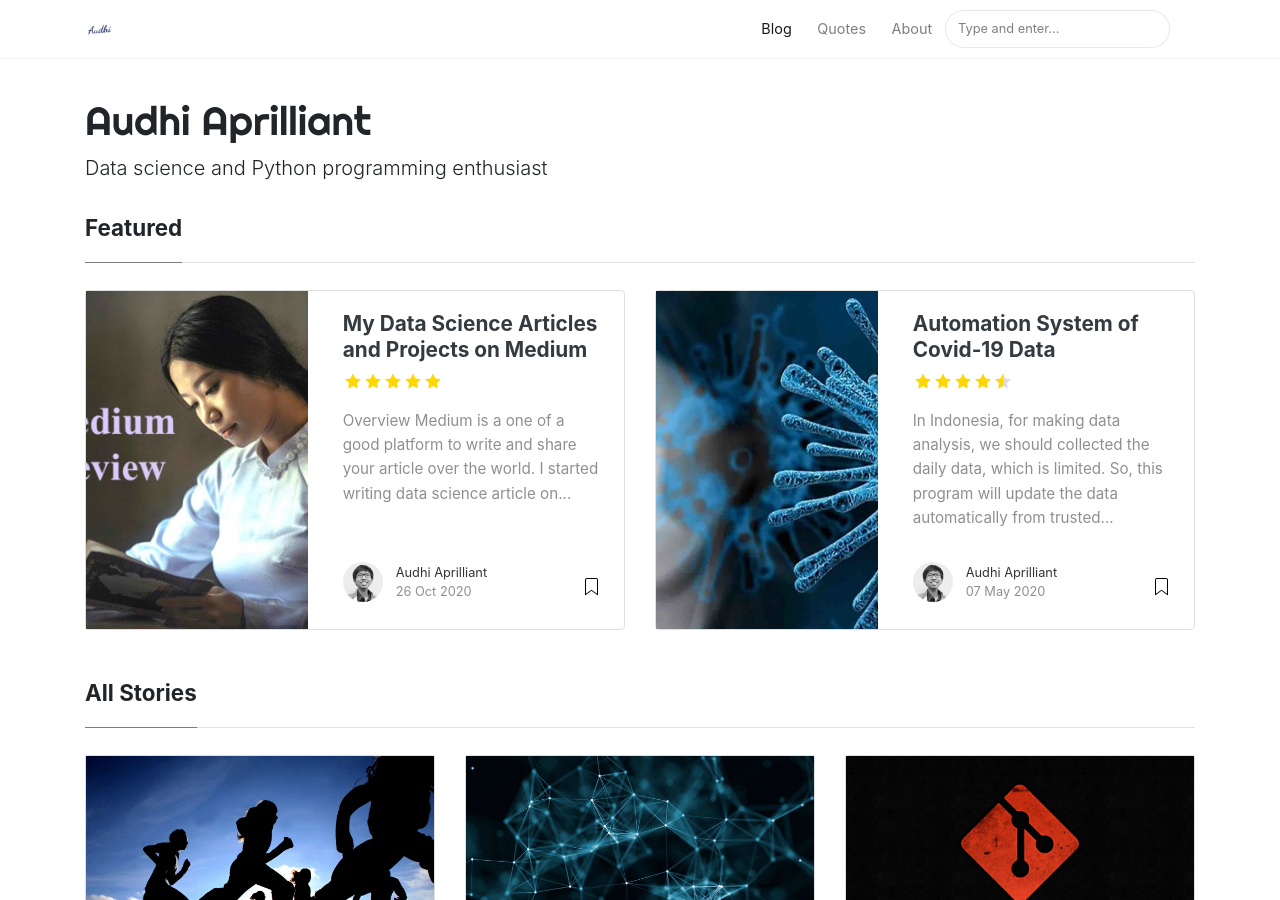
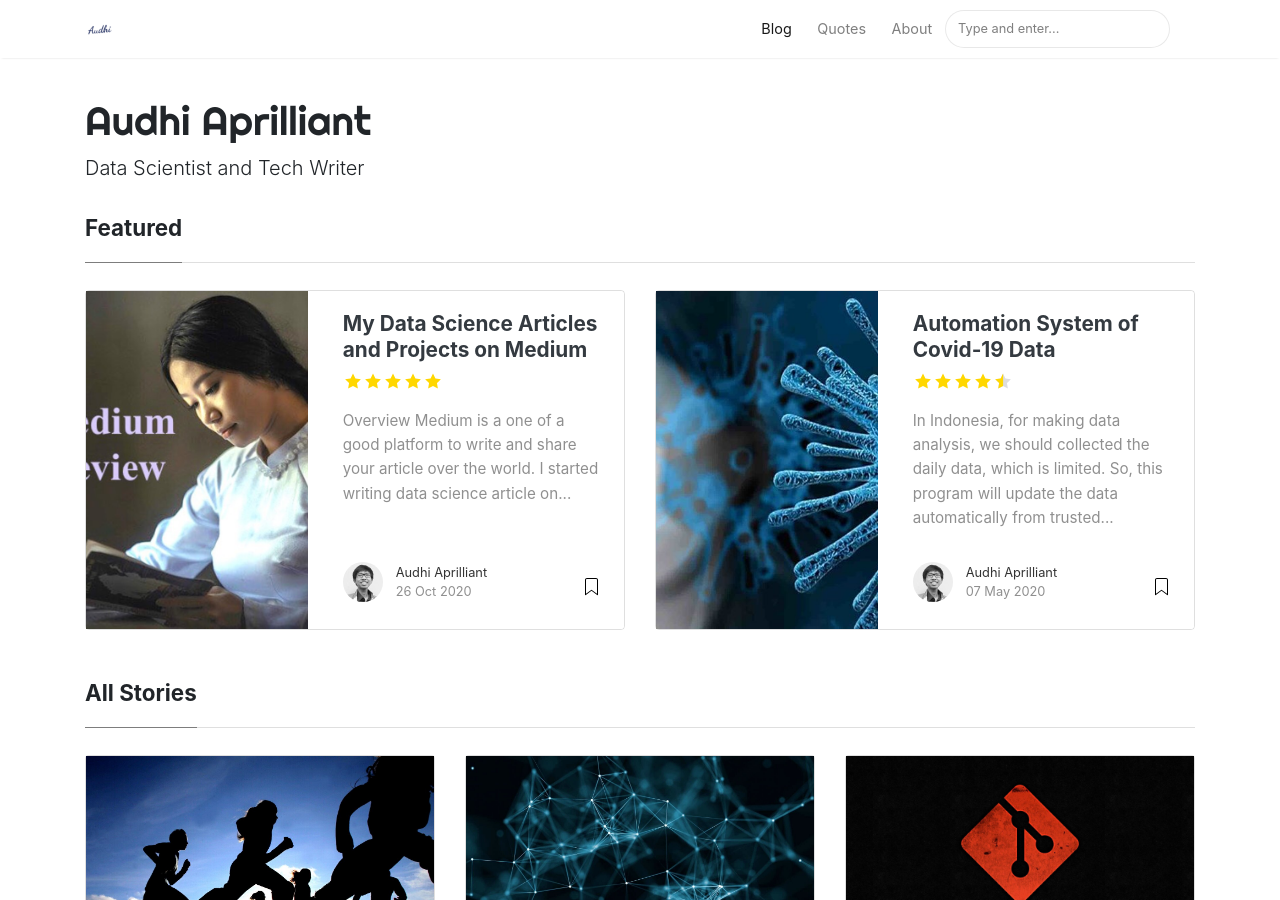
Before and after one commit to audhiaprilliant/audhiaprilliant.github.io, a Jekyll site: the page built from index.html, in a window 1280 px wide and 900 px high. Built offline with Jekyll 4.4.1, drawn with Linux system fonts in a browser that asks for light colours; nearby versions of some CDN libraries; the list of posts is cut into pages by our own code.

Commit message:
Update profile description

```diff
--- a/_config.yml
+++ b/_config.yml
@@ -1,7 +1,7 @@
 # Site
 name: "Audhi Aprilliant"
 title: "Audhi Aprilliant"
-description: "Data science and Python programming enthusiast"
+description: "Data Scientist and Tech Writer"
 logo: 'assets/images/logo.png'
 favicon: 'assets/images/favicon.ico'
 baseurl:
@@ -21,7 +21,7 @@ authors:
     email: audhiaprilliant@gmail.com
     web: https://audhiaprilliant.github.io/
     twitter: https://twitter.com/audhiaprilliant
-    description: "Data science, machine learning, and Python programming enthusiast. The author is a beginner in Linux"
+    description: "Data Scientist. Tech Writer. Statistics, Data Analytics, and Computer Science Enthusiast"
 
 # Plugins
 plugins:
```
